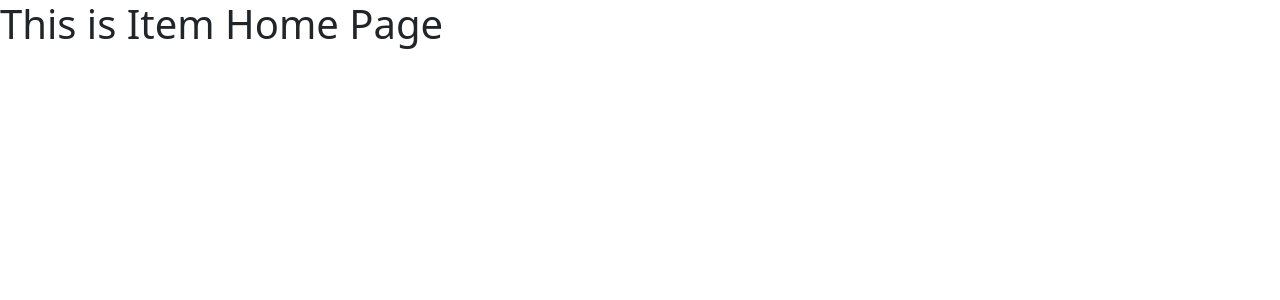
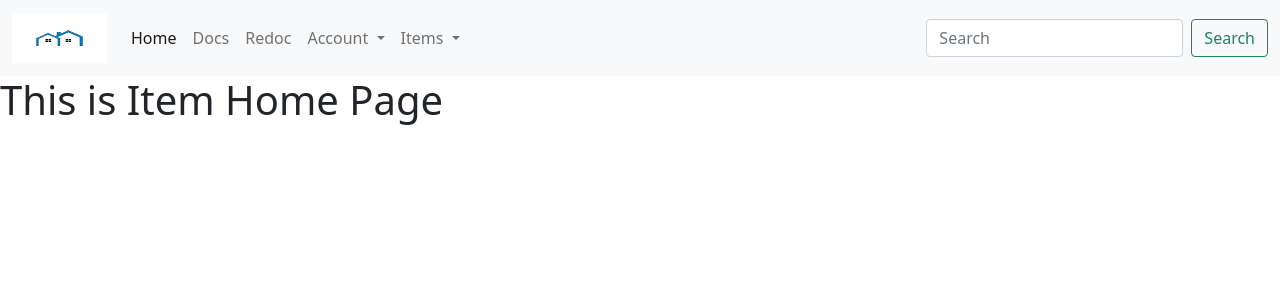
Before and after one commit to sheershjain/project, a FastAPI app: page / in a window 1280 px wide. Shown: the top 300 px of the page. Run offline with FastAPI, Linux system fonts and the light colour scheme.

Commit message:
Implemented navigation bar and Static files in the api

```diff
--- a/main.py
+++ b/main.py
@@ -4,9 +4,10 @@ from database import engine
 from models import Base
 from routers import users, items , login
 from webapps.routers import items as web_items
-
+from fastapi.staticfiles import StaticFiles
 # We are using Alembic migrations
 # Base.metadata.create_all(bind=engine)
+
 
 app = FastAPI(
     title=setting.title,
@@ -17,6 +18,8 @@ app = FastAPI(
     license_info=setting.license_info,
     openapi_tags=setting.tags_metadata
 )
+app.mount("/static", StaticFiles(directory="static"), name="static")
+
 app.include_router(users.router)
 app.include_router(items.router)
 app.include_router(login.router)
--- a/templates/base.html
+++ b/templates/base.html
@@ -1,23 +1,22 @@
 <!DOCTYPE html>
+
 <head>
-	<!-- CSS only -->
+
     <link href="https://cdn.jsdelivr.net/npm/bootstrap@5.1.0/dist/css/bootstrap.min.css" rel="stylesheet">
+
     {% block title %}
     {% endblock %}
 </head>
+
 <body>
-
+    {% include "navbar.html" %}
     {% block content %}
     {% endblock %}
 
-<script>
-
-	<!-- JavaScript Bundle with Popper -->
 	<script src="https://cdn.jsdelivr.net/npm/bootstrap@5.1.0/dist/js/bootstrap.bundle.min.js"></script>
-
 	{% block script %}
     {% endblock %}
-</script>
+
 
 </body>
 </html>
--- /dev/null
+++ b/templates/navbar.html
@@ -0,0 +1,47 @@
+<nav class="navbar navbar-expand-lg navbar-light bg-light">
+    <div class="container-fluid">
+      <a class="navbar-brand" href="#">
+        <img src="{{ url_for('static', path='images/logo.png') }}" alt="logo" width="95" height="50">
+      </a>
+      <button class="navbar-toggler" type="button" data-bs-toggle="collapse" data-bs-target="#navbarSupportedContent" aria-controls="navbarSupportedContent" aria-expanded="false" aria-label="Toggle navigation">
+        <span class="navbar-toggler-icon"></span>
+      </button>
+      <div class="collapse navbar-collapse" id="navbarSupportedContent">
+        <ul class="navbar-nav me-auto mb-2 mb-lg-0">
+          <li class="nav-item">
+            <a class="nav-link active" aria-current="page" href="/">Home</a>
+          </li>
+          <li class="nav-item">
+            <a class="nav-link" href="/docs/">Docs</a>
+          </li>
+
+          <li class="nav-item">
+          <a class="nav-link" href="/redoc/">Redoc</a>
+          </li>
+          <li class="nav-item dropdown">
+            <a class="nav-link dropdown-toggle" href="#" id="navbarDropdown" role="button" data-bs-toggle="dropdown" aria-expanded="false">
+              Account
+            </a>
+            <ul class="dropdown-menu" aria-labelledby="navbarDropdown">
+              <li><a class="dropdown-item" href="#">Register</a></li>
+              <li><a class="dropdown-item" href="#">Login</a></li>
+            </ul>
+          </li>
+          <li class="nav-item dropdown">
+            <a class="nav-link dropdown-toggle" href="#" role="button" data-bs-toggle="dropdown" aria-expanded="fase">
+              Items
+            </a>
+            <ul class="dropdown-menu" aria-labelledby="navbarDropdown">
+              <li><a class="dropdown-item" href="#">Create Item</a></li>
+              <li><a class="dropdown-item" href="#">Update Item</a></li>
+              <li><a class="dropdown-item" href="#">Delete Item</a></li>
+            </ul>
+          </li>
+        </ul>
+        <form class="d-flex">
+          <input class="form-control me-2" id="autocomplete" name="query" type="search" placeholder="Search" aria-label="Search">
+          <button class="btn btn-outline-success" type="submit">Search</button>
+        </form>
+      </div>
+    </div>
+  </nav>
```
Also changed, not shown: static/images/logo.png (added), 1 other file. Lines whose indentation alone changed are shown as unchanged.
